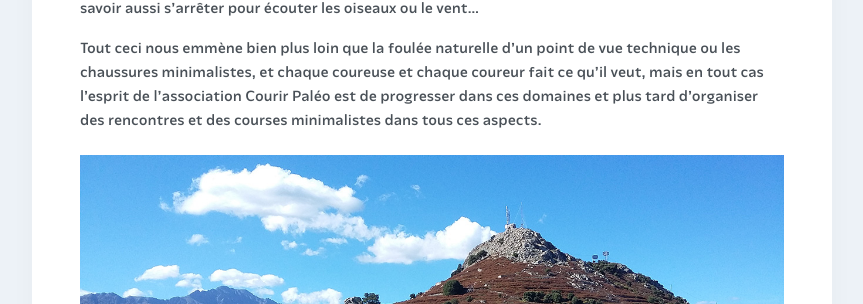
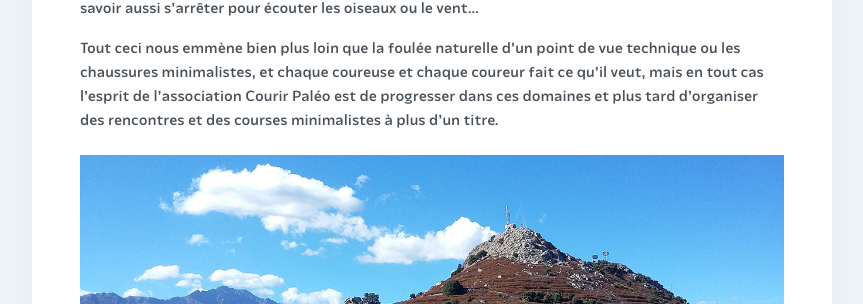
Before and after one commit to courirpaleo/courirpaleo.github.io, a Jekyll site: the page built from _pages/ressources.md, in a window 1280 px wide and 900 px high, scrolled down 7366 px. Shown: the part 223-527 px from the top of the window, without its empty margins (208-1071 px from the left). Built offline with Jekyll 4.4.1, drawn with Linux system fonts in a browser that asks for light colours; some web fonts are replaced.

Commit message:
Update ressources.md

```diff
--- a/_pages/ressources.md
+++ b/_pages/ressources.md
@@ -79,7 +79,7 @@ Aussi, nous sommes en train de voir comment proposer un choix spécifique de vê
 
 Nous encourageons également tout le monde à développer ses sensations, sa perception du terrain, de l'effort, du temps qui passe et du temps qu'il fait, etc. Ainsi, un coureur minimaliste dans toute son attitude et pas seulement doté de chaussures minimalistes, non seulement aura une foulée légère et naturelle pieds nus ou avec des chaussures fines et souples, mais aussi saura mesurer le temps passé ou connaître sa vitesse sans instrument, se rafraîchir dans une rivière et s'hydrater en buvant peu, s'alimenter de mûres au lieu de transporter un en-cas, courir en pleine conscience sans autre but que de courir, ne pas chercher la performance mais aussi se lancer des défis imprévus, savoir écouter son corps, connaître son rythme cardiaque ou sa limite d'efforts sans aucun appareil, savoir aussi s'arrêter pour écouter les oiseaux ou le vent...
 
-Tout ceci nous emmène bien plus loin que la foulée naturelle d'un point de vue technique ou les chaussures minimalistes, et chaque coureuse et chaque coureur fait ce qu'il veut, mais en tout cas l'esprit de l'association Courir&nbsp;Paléo est de progresser dans ces domaines et plus tard d'organiser des rencontres et des courses minimalistes dans tous ces aspects.
+Tout ceci nous emmène bien plus loin que la foulée naturelle d'un point de vue technique ou les chaussures minimalistes, et chaque coureuse et chaque coureur fait ce qu'il veut, mais en tout cas l'esprit de l'association Courir&nbsp;Paléo est de progresser dans ces domaines et plus tard d'organiser des rencontres et des courses minimalistes à plus d'un titre.
 
 ![Courir Paleo](/assets/images/CourirPaleo_course_Corse_Balagne_sentiers_crete_1200px.jpg)
 Ci-dessus&nbsp;: sentiers de bergers en Balagne (Corse). Terrain idéal pour courir léger&nbsp;!
```
